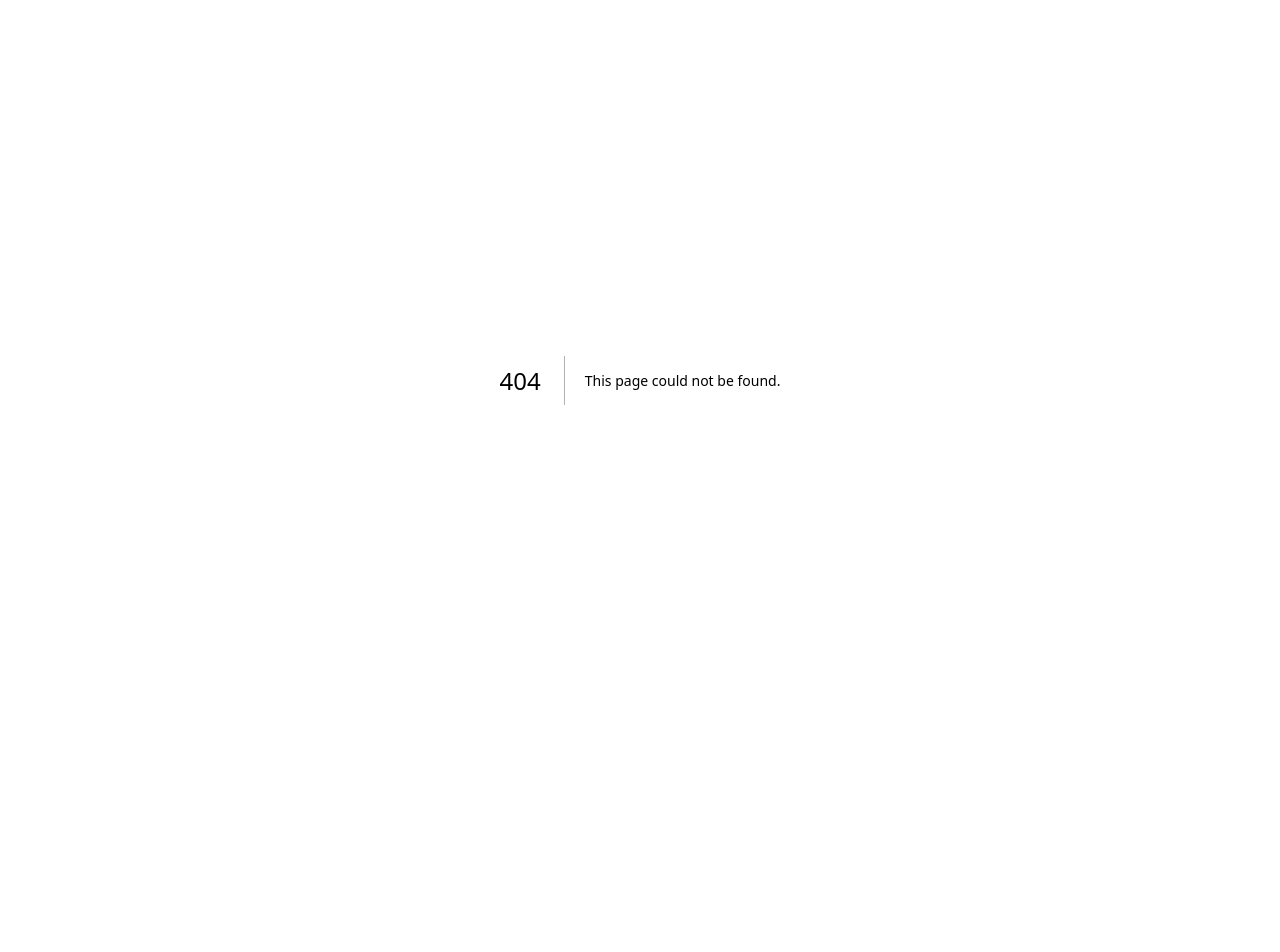
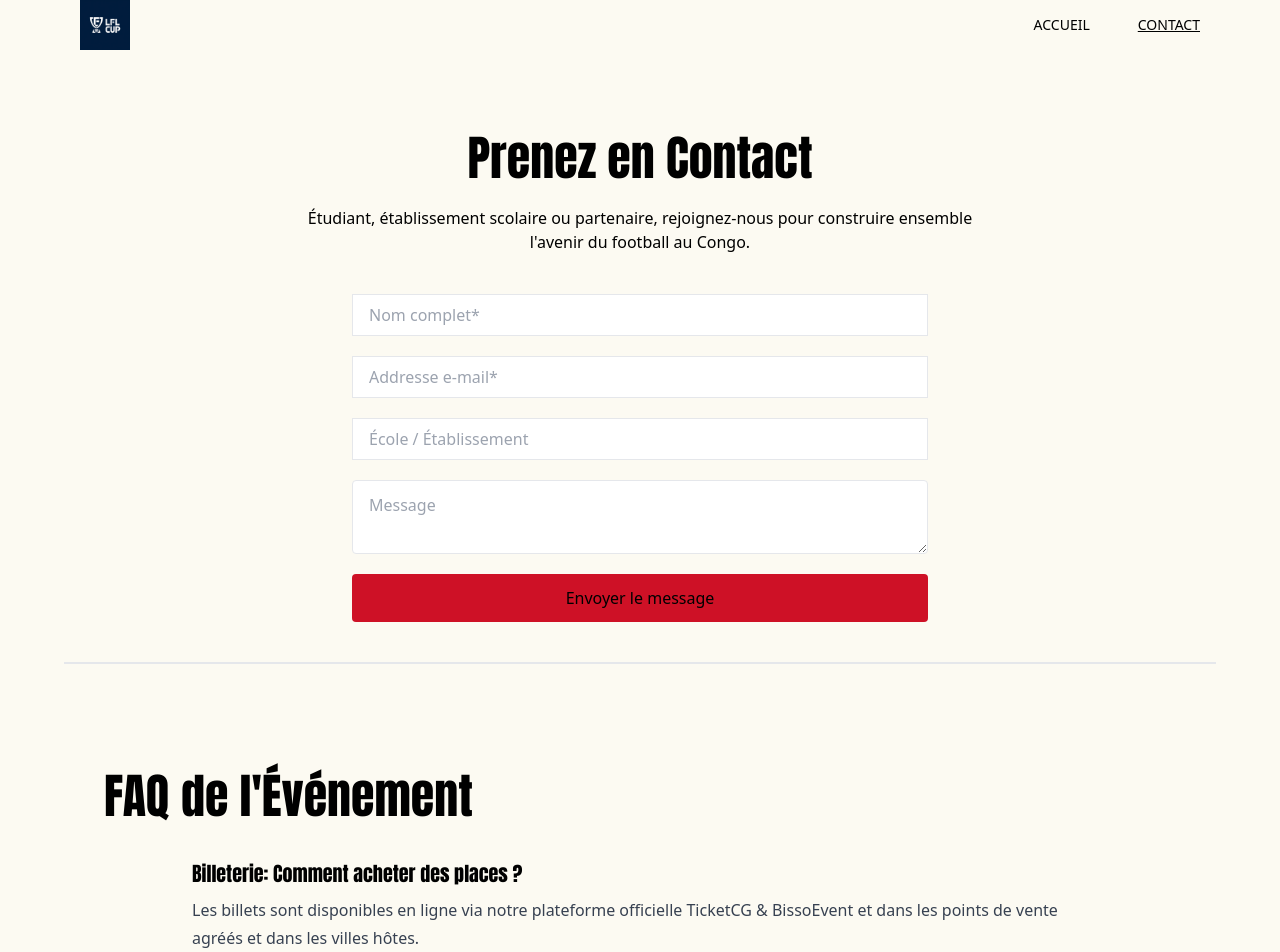
Before and after one commit to Association-NOBA/LFL-CUP-FE, a Next.js app: page /contact in a window 1280 px wide. Before the commit this address had no page. Shown: the part 20-972 px from the top of the page. Before the commit the page ends 800 px from the top, so only its background shows below. Built offline with nearby package versions, Linux system fonts and the light colour scheme.

Commit message:
Added Contact Page

```diff
--- /dev/null
+++ b/app/components/Contact/FAQ.tsx
@@ -0,0 +1,36 @@
+import React from 'react'
+
+const questions = [
+    { question: 'Billeterie: Comment acheter des places ?',
+      answer: 'Les billets sont disponibles en ligne via notre plateforme officielle TicketCG & BissoEvent et dans les points de vente agréés et dans les villes hôtes.'},
+      {
+        question: 'Sécurité : Quelles sont les mesures en place ?',
+        answer: "Un dispositif complet de sécurité est déployé dans chaque stade, incluant des contrôles d'accès rigoureux et une présence médicale permanente."
+      },
+      {
+        question: 'Restauration : Y aura-t-il à manger sur place ?',
+        answer: "Des zones de restauration seront disponibles à l'intérieur de chaque stade proposant des boissons et des repas légers tout au long de la journée."
+      },
+      {
+        question: "Programme : Où consulter le calendrier ?",
+        answer: "Le calendrier complet des matchs et le programme des festivités sont consultables dans la section 'Programme' de notre site web."
+      }
+]
+
+const FAQ = () => {
+  return (
+    <div className='bg-base py-1 px-6'>
+      <h2 className='font-heading text-3xl md:text-5xl text-center md:text-left md:ml-20'>FAQ de l'Événement</h2>
+      <div className='max-w-4xl mx-auto space-y-6 mt-10'>
+        {questions.map((q,idx) => (
+            <div key={idx} className='border-b border-gray-300 pb-6' >
+                <h3 className='font-heading text-lg md:text-xl'>{q.question}</h3>
+                <p className='mt-2 text-gray-700 leading-7'>{q.answer}</p>
+            </div>
+        ))}
+      </div>
+    </div>
+  )
+}
+
+export default FAQ
--- /dev/null
+++ b/app/components/Contact/Information.tsx
@@ -0,0 +1,35 @@
+import React from 'react'
+
+const Information = () => {
+  return (
+    <div className='bg-base py-16 px-6'>
+      <h2 className='text-3xl md:text-5xl text-center font-heading'>Prenez en Contact</h2>
+      <p className='text-center max-w-2xl mx-auto mt-6'>Étudiant, établissement scolaire ou partenaire, rejoignez-nous pour construire ensemble l'avenir du football au Congo.</p>
+      <form className='max-w-xl mx-auto mt-10 flex flex-col gap-5'>
+        <input
+            type='text'
+            placeholder='Nom complet*'
+            className='border border-gray px-4 py-2'
+        />
+        <input
+        type='text'
+         placeholder='Addresse e-mail*'
+          className='border border-gray px-4 py-2'
+        />
+        <input
+        type='text'
+         placeholder='École / Établissement'
+          className='border border-gray px-4 py-2'
+        />
+        <textarea
+         placeholder='Message'
+          className='border border-gray px-4 py-3 w-full rounded'
+        />
+        <button className='bg-red px-8 py-3 rounded hover:opacity-90 transition'>Envoyer le message</button>
+      </form>
+      <div className='bg-black border m-10 '></div>
+    </div>
+  )
+}
+
+export default Information
--- a/app/components/Layout/Header.tsx
+++ b/app/components/Layout/Header.tsx
@@ -1,8 +1,19 @@
+'use client';
+
 import React from 'react'
 import Logo from '../../assets/logo.png'
 import Image from 'next/image';
+import Link from 'next/link';
+import { usePathname } from 'next/navigation';
 
 const Header = () => {
+
+  const currentPath = usePathname();
+  console.log(currentPath)
+  const links = [
+    {label: 'ACCUEIL', href: '/'},
+    {label: 'CONTACT', href: '/contact'}
+  ]
   return (
     <header className='bg-base'>
       <div className='flex items-center justify-between px-5 py-5 md:px-20'>
@@ -14,9 +25,14 @@ const Header = () => {
         />
 
         {/* Navigation Menu */}
+
           <ul className='flex space-x-12 text-sm font-light'>
-              <li className='underline'> ACCUEIL</li>
-              <li>CONTACT</li>
+            {links.map(link => (
+              <Link
+              key={link.href}
+              className={`${link.href === currentPath ? 'underline': 'none'}`}
+              href={link.href}>{link.label}</Link>
+            ))}
           </ul>
     </div>
     </header>
--- a/app/components/Layout/Newsletter.tsx
+++ b/app/components/Layout/Newsletter.tsx
@@ -8,7 +8,7 @@ export default function Newsletter() {
         <p className='text-white leading-relaxed'>{"Abonnez-vous à notre newsletter pour ne rien manquer de l'actualité de la LFL Cup et recevoir les résultats en exclusivité."}</p>
       </div>
 
-      <div className='flex flex-col md:flex-row gap-4 m-3'>
+      <form className='flex flex-col md:flex-row gap-4 m-3'>
         <input
         type='text'
         placeholder='Nom'
@@ -25,7 +25,7 @@ export default function Newsletter() {
            className='border border-gray-300 px-4 py-2'
          />
          <button className='bg-red px-6 py-2 font-heading hover:underline'>{"S'inscrire"}</button>
-      </div>
+      </form>
     </div>
   )
 }
--- a/app/components/Layout/Sponsor.tsx
+++ b/app/components/Layout/Sponsor.tsx
@@ -1,18 +1,25 @@
 import Image from 'next/image'
 import React from 'react'
 import BissoEventLogo from "../../assets/logo-be.png"
+import TicketCgLogo from "../../assets/ticketcg.jpg"
 
 export default function Sponsor() {
   return (
     <div className='bg-gris h-96'>
          <h1 className=' text-black p-8 text-5xl font-heading text-center'>NOS PARTENAIRES & SPONSORS</h1>
-         <div className='flex gap-6 m-8'>
+         <div className='flex flex-wrap justify-center items-center gap-6 md:gap-10 mt-10 px-6'>
           <Image
           src={BissoEventLogo}
           alt='Bisso Event Logo'
           width={150}
           height={150}
           />
+          <Image
+          src={TicketCgLogo}
+          alt="Ticket Cg Logo"
+          height={150}
+          width={150}
+          />
          </div>
     </div>
   )
--- /dev/null
+++ b/app/contact/page.tsx
@@ -0,0 +1,18 @@
+import React from 'react'
+import Header from '../components/Layout/Header'
+import Information from '../components/Contact/Information'
+import FAQ from '../components/Contact/FAQ'
+import Footer from '../components/Layout/Footer'
+
+const page = () => {
+  return (
+    <div>
+      <Header />
+      <Information />
+      <FAQ />
+      <Footer />
+    </div>
+  )
+}
+
+export default page
```
Also changed, not shown: app/assets/ticketcg.jpg (added).
